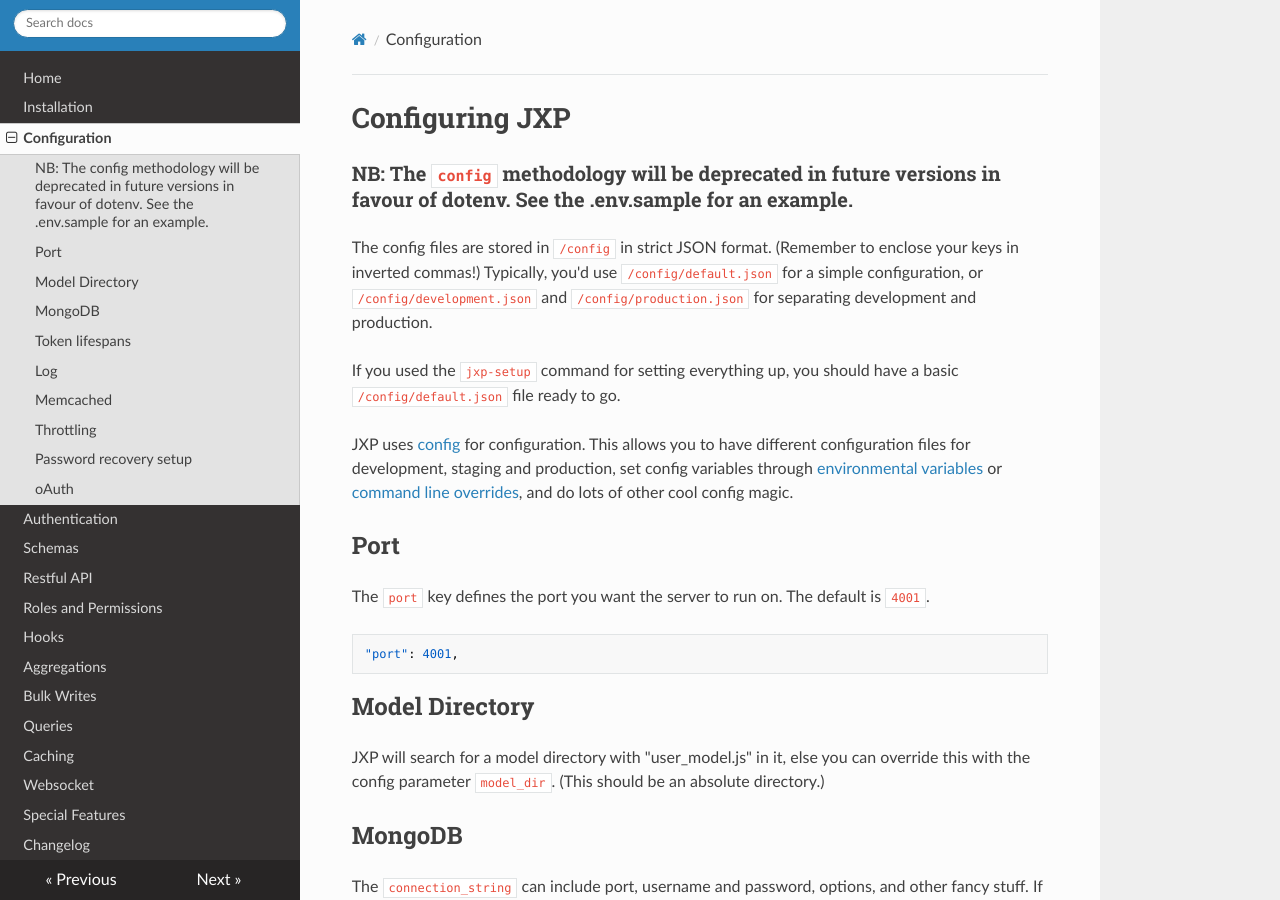
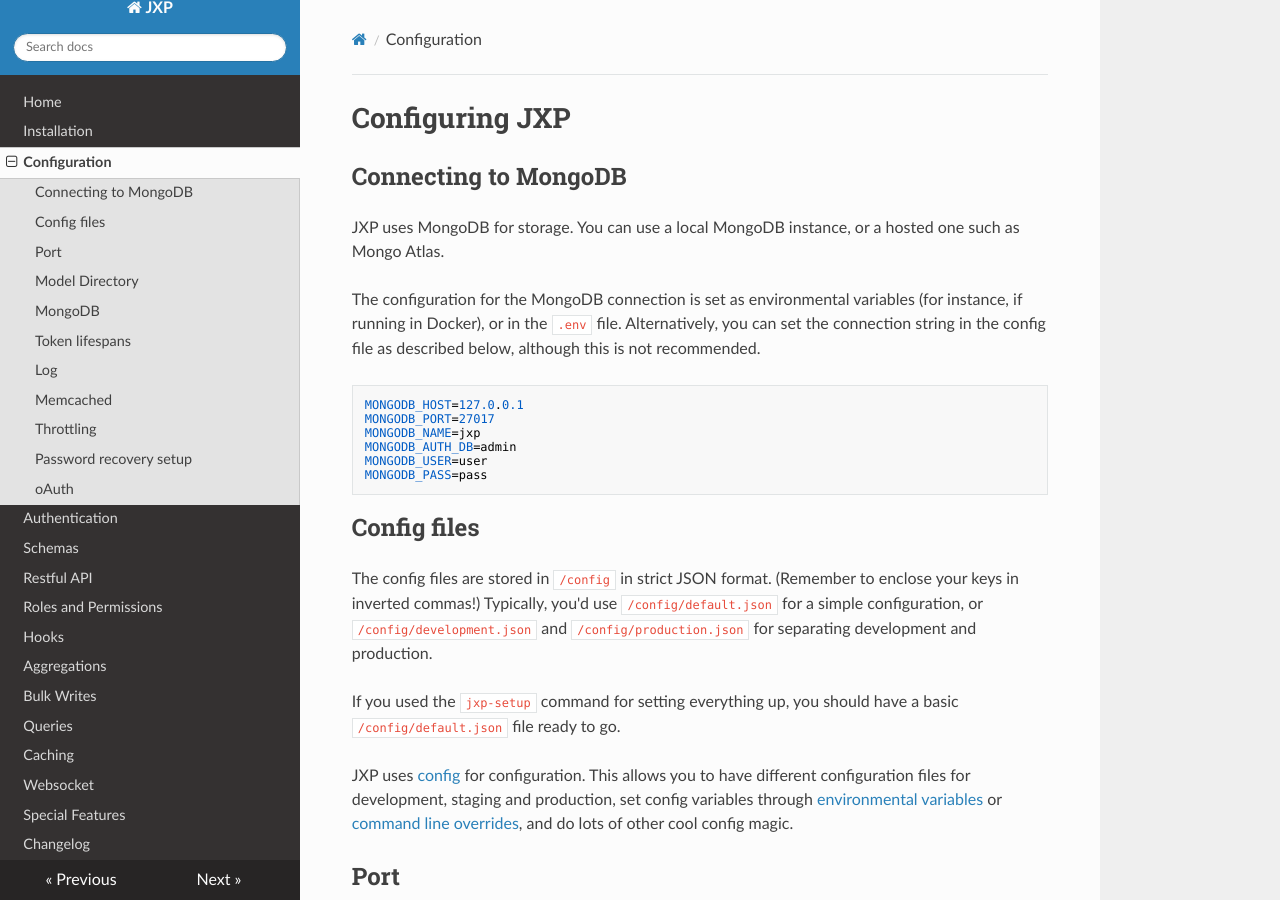
Before and after one commit to WorkSpaceMan/jxp, an MkDocs documentation site: the page built from docs/configuration.md, in a window 1280 px wide and 900 px high. Built offline with MkDocs 1.6.1, drawn with Linux system fonts in a browser that asks for light colours; nearby versions of some CDN libraries.

Commit message:
.env config instructions

````diff
--- a/docs/configuration.md
+++ b/docs/configuration.md
@@ -1,6 +1,21 @@
 # Configuring JXP
 
-### NB: The `config` methodology will be deprecated in future versions in favour of dotenv. See the .env.sample for an example.
+## Connecting to MongoDB
+
+JXP uses MongoDB for storage. You can use a local MongoDB instance, or a hosted one such as Mongo Atlas.
+
+The configuration for the MongoDB connection is set as environmental variables (for instance, if running in Docker), or in the `.env` file. Alternatively, you can set the connection string in the config file as described below, although this is not recommended.
+
+```
+MONGODB_HOST=127.0.0.1
+MONGODB_PORT=27017
+MONGODB_NAME=jxp
+MONGODB_AUTH_DB=admin
+MONGODB_USER=user
+MONGODB_PASS=pass
+```
+
+## Config files
 
 The config files are stored in `/config` in strict JSON format. (Remember to enclose your keys in inverted commas!) Typically, you'd use `/config/default.json` for a simple configuration, or `/config/development.json` and `/config/production.json` for separating development and production.
 
````
